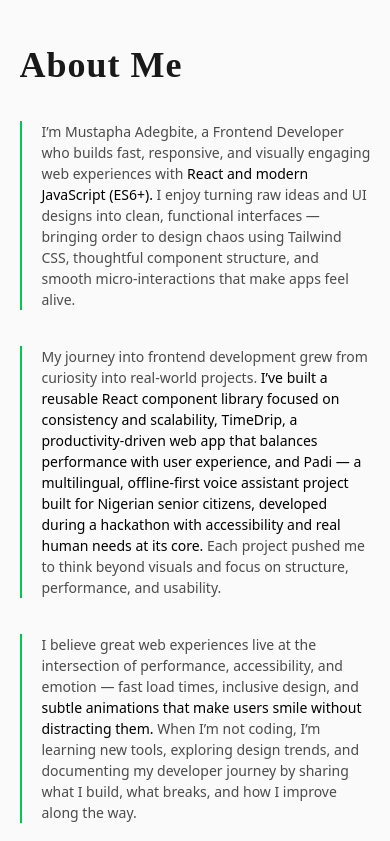
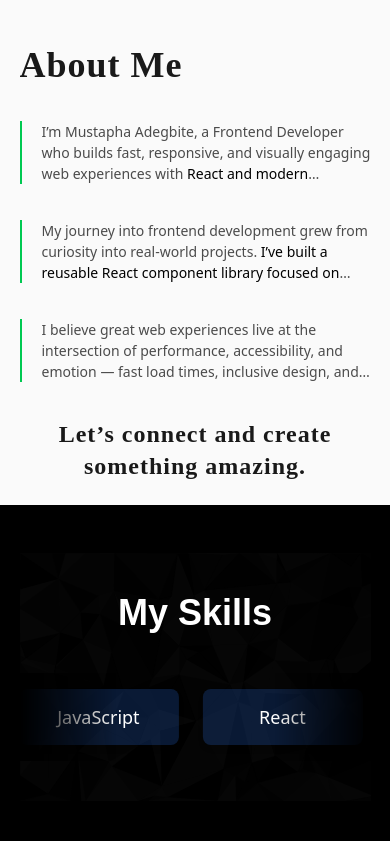
Before and after one commit to Genius-mu/portfolio.me, a React (Vite) app: page / in a window 390 px wide. Shown: the part 2503-3344 px from the top of the page. Built offline with nearby package versions, Linux system fonts and the light colour scheme; a web font is replaced by a local one.

Commit message:
portfolio

```diff
--- a/src/components/ProjectsView.jsx
+++ b/src/components/ProjectsView.jsx
@@ -86,7 +86,7 @@ const ProjectsView = () => {
           </p>
 
           {/* Action buttons */}
-          <div className="flex flex-wrap gap-4">
+          <div className="flex overflow-hidden py-2 pb-4 flex-wrap gap-4">
             <a
               href={project.live}
               target="_blank"
--- a/src/components/Section3.jsx
+++ b/src/components/Section3.jsx
@@ -41,7 +41,7 @@ const Section3 = () => {
               dark
                 ? "text-[#f1f1f1] [text-shadow:1px_1px_1px_#111]"
                 : "text-black/70"
-            }`}
+            } sm:line-clamp-7 line-clamp-3`}
           >
             I’m Mustapha Adegbite, a Frontend Developer who builds fast,
             responsive, and visually engaging web experiences with{" "}
@@ -70,7 +70,7 @@ const Section3 = () => {
               dark
                 ? "text-[#f1f1f1] [text-shadow:1px_1px_1px_#111]"
                 : "text-black/70"
-            }`}
+            } sm:line-clamp-7 line-clamp-3`}
           >
             My journey into frontend development grew from curiosity into
             real-world projects.{" "}
@@ -101,7 +101,14 @@ const Section3 = () => {
               dark
                 ? "text-[#f1f1f1] [text-shadow:1px_1px_1px_#111]"
                 : "text-black/70"
-            }`}
+            } sm:line-clamp-7 line-clamp-3`}
+            // style={{
+            //   display: "-webkit-box",
+            //   overflow: "hidden",
+            //   WebkitBoxOrient: "vertical",
+            //   WebkitLineClamp: "2",
+            //   WebkitLineBreak: "2",
+            // }}
           >
             I believe great web experiences live at the intersection of
             performance, accessibility, and emotion — fast load times, inclusive
```
